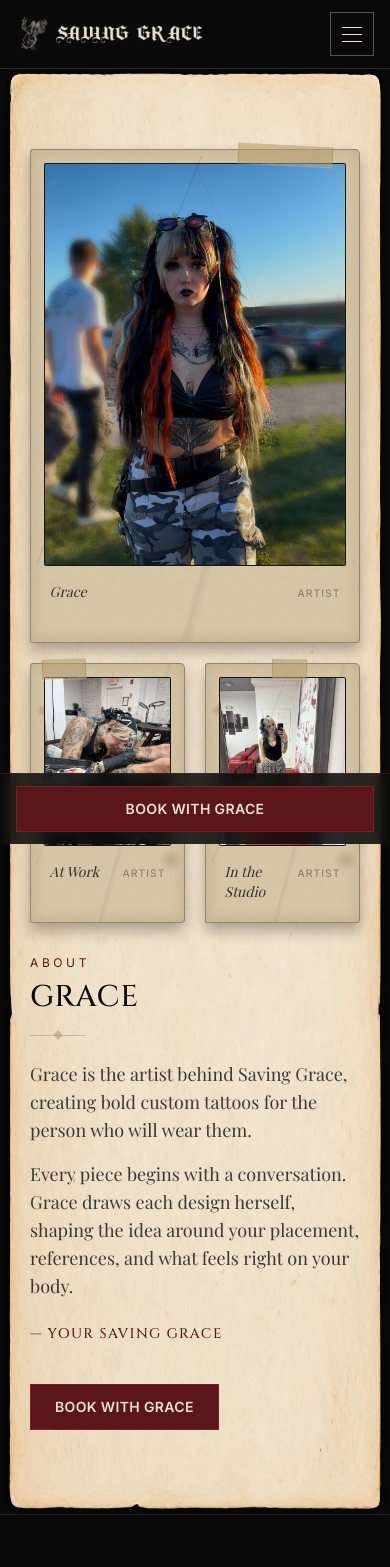
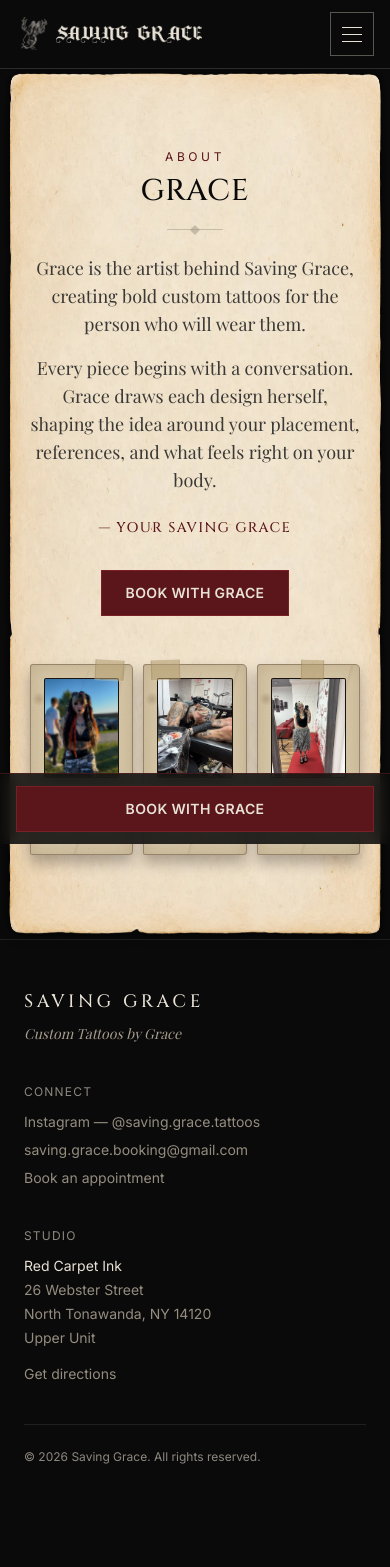
Before and after one commit to CaulkNPauls/saving-grace, a Next.js app: page /about in a window 390 px wide. Shown: the top 1567 px of the page. Built offline with nearby package versions, Linux system fonts and the light colour scheme; a web font is replaced by a local one.

Commit message:
Spread About photos into responsive gallery

```diff
--- a/src/app/about/page.tsx
+++ b/src/app/about/page.tsx
@@ -13,11 +13,9 @@ export const metadata: Metadata = {
 export default function AboutPage() {
   return (
     <Section surface="paper">
-      <div className="grid gap-8 sm:grid-cols-[minmax(0,200px)_1fr] sm:items-start sm:gap-10">
-        <AboutGallery />
-        <div>
-          <SectionHeading kicker={about.kicker} heading={about.heading} tone="ink" />
-          <div className="mt-6 flex max-w-xl flex-col gap-4 font-serif text-lg text-charcoal/85">
+      <div className="mx-auto max-w-3xl text-center">
+        <SectionHeading kicker={about.kicker} heading={about.heading} align="center" tone="ink" />
+        <div className="mx-auto mt-6 flex max-w-2xl flex-col gap-4 font-serif text-lg text-charcoal/85">
           {about.bio.map((paragraph) => (
             <p key={paragraph} className="reveal">
               {paragraph}
@@ -27,10 +25,12 @@ export default function AboutPage() {
         <p className="reveal mt-6 font-display text-sm uppercase tracking-widest text-oxblood">
           {about.signoff}
         </p>
-          <div className="mt-10">
+        <div className="mt-8">
           <CTA href="/booking">Book With Grace</CTA>
         </div>
       </div>
+      <div className="mt-12 sm:mt-16">
+        <AboutGallery />
       </div>
     </Section>
   );
--- a/src/components/AboutGallery.tsx
+++ b/src/components/AboutGallery.tsx
@@ -20,21 +20,21 @@ const photos = [
 
 export default function AboutGallery() {
   return (
-    <div className="grid grid-cols-2 gap-5 sm:grid-cols-1">
+    <div className="grid grid-cols-3 items-start gap-2.5 sm:gap-5 lg:gap-7">
       {photos.map((photo) => (
-        <figure key={photo.image} className="plate instant-print reveal first:col-span-2 sm:first:col-span-1">
+        <figure key={photo.image} className="plate instant-print reveal min-w-0">
           <div className="instant-print-photo relative aspect-[3/4] w-full overflow-hidden bg-charcoal">
             <Image
               src={photo.image}
               alt={photo.alt}
               fill
-              sizes="(min-width: 640px) 200px, 50vw"
+              sizes="(min-width: 1024px) 350px, 33vw"
               className="object-cover"
             />
           </div>
-          <figcaption className="instant-print-caption flex items-baseline justify-between gap-3">
-            <span className="font-serif text-sm italic text-ink/80">{photo.caption}</span>
-            <span className="shrink-0 font-sans text-[0.65rem] uppercase tracking-widest text-ink/40">
+          <figcaption className="instant-print-caption flex min-w-0 items-baseline justify-between gap-1 sm:gap-3">
+            <span className="truncate font-serif text-[0.65rem] italic text-ink/80 sm:text-sm">{photo.caption}</span>
+            <span className="hidden shrink-0 font-sans text-[0.65rem] uppercase tracking-widest text-ink/40 sm:inline">
               Artist
             </span>
           </figcaption>
```
Lines whose indentation alone changed are shown as unchanged.
